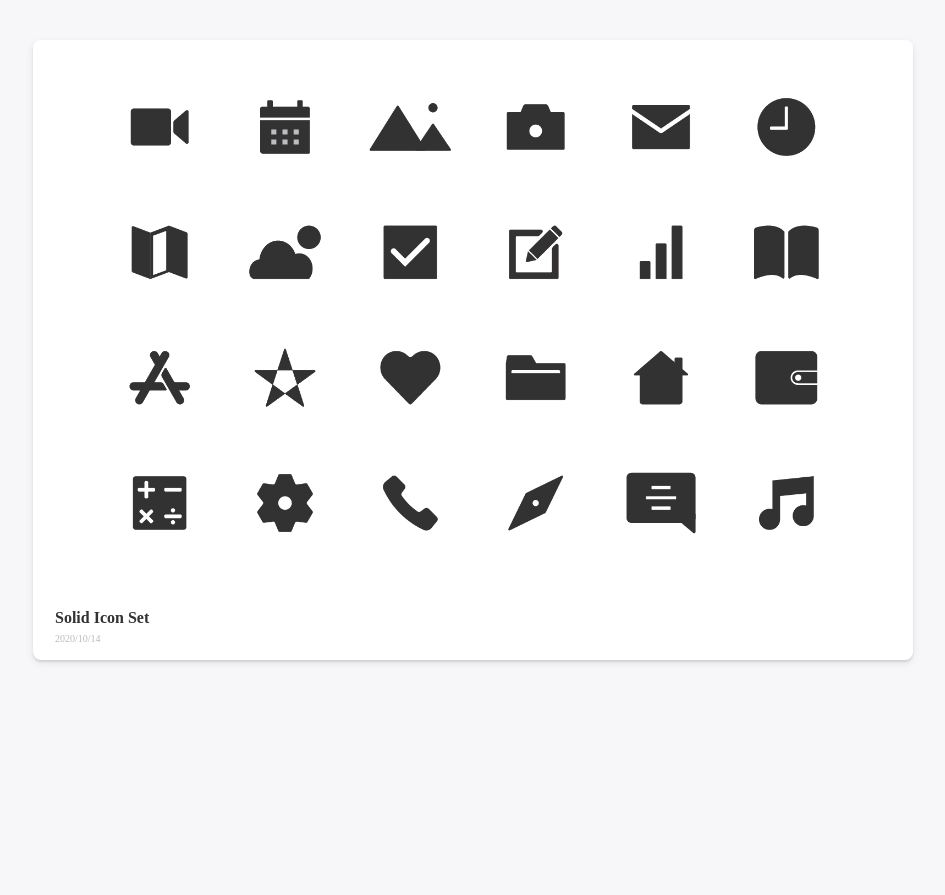
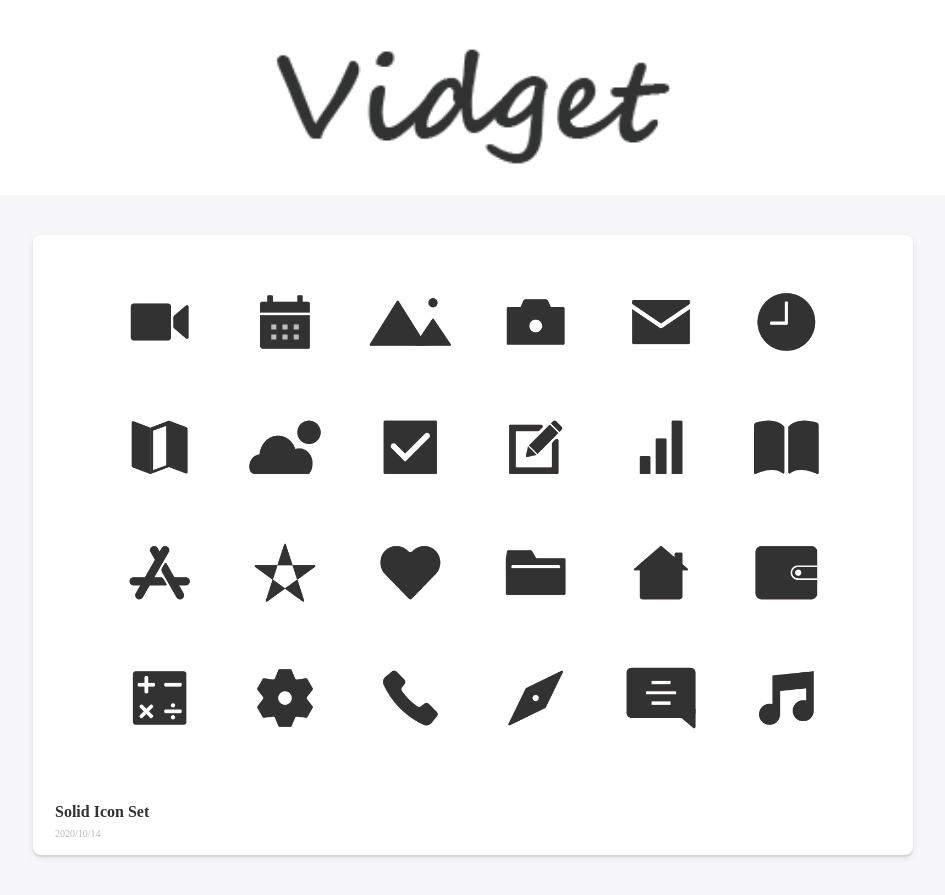
Before and after one commit to sancyo/vidget, a Nuxt app: page / in a window 1280 px wide. Shown: the whole page, without its empty margins (167-1112 px from the left). Before the commit the page ends 800 px from the top, so only its background shows below. Built offline with nearby package versions, Linux system fonts and the light colour scheme.

Commit message:
add:ヘッダーを追加

```diff
--- /dev/null
+++ b/components/molecules/pageHeader.vue
@@ -0,0 +1,20 @@
+<template>
+  <header class="page-header">
+    <img src="@/static/vidget-icon.png" alt="Vidget" class="header-icon" />
+  </header>
+</template>
+
+<script>
+export default {}
+</script>
+
+<style scoped>
+.page-header {
+  background: #fff;
+  padding: 0.8rem 2.2rem;
+  text-align: center;
+}
+.header-icon {
+  width: 40%;
+}
+</style>
--- a/layouts/default.vue
+++ b/layouts/default.vue
@@ -1,5 +1,6 @@
 <template>
   <div>
+    <page-header />
     <Nuxt />
   </div>
 </template>
```
